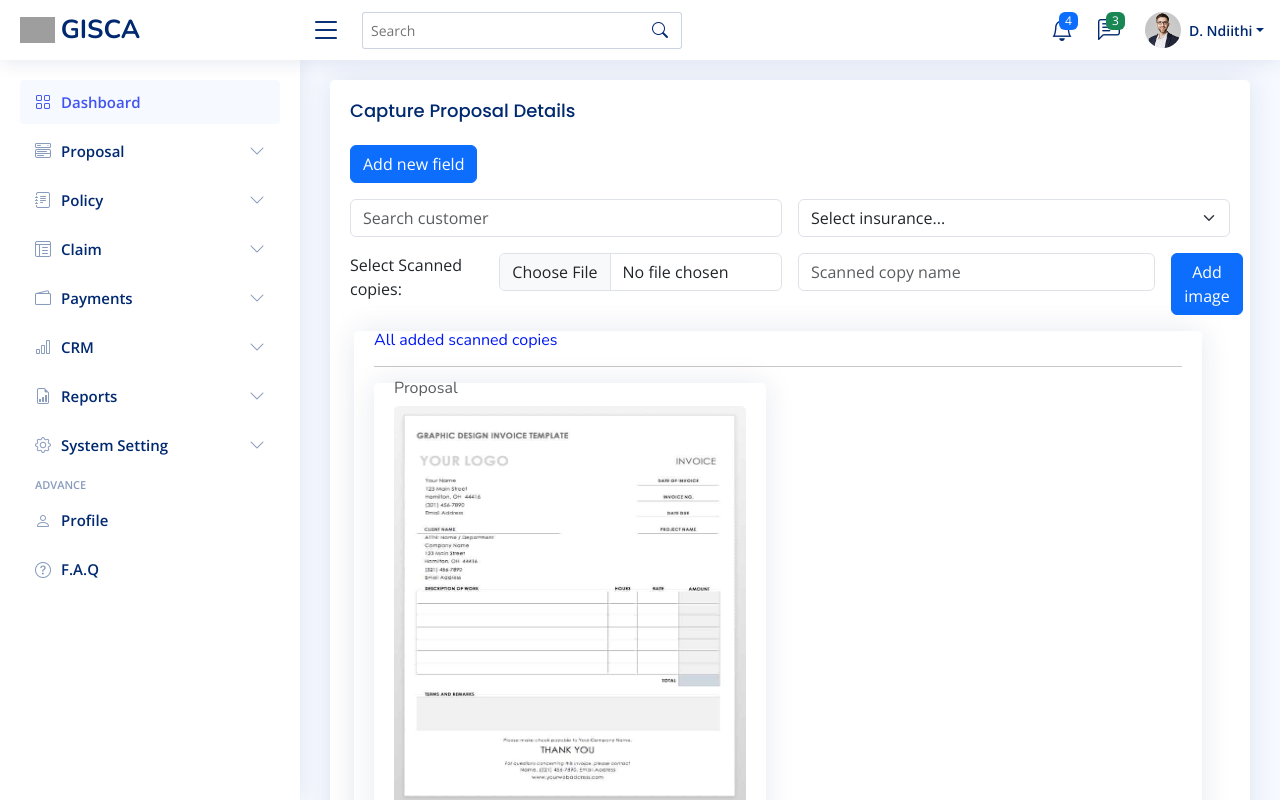
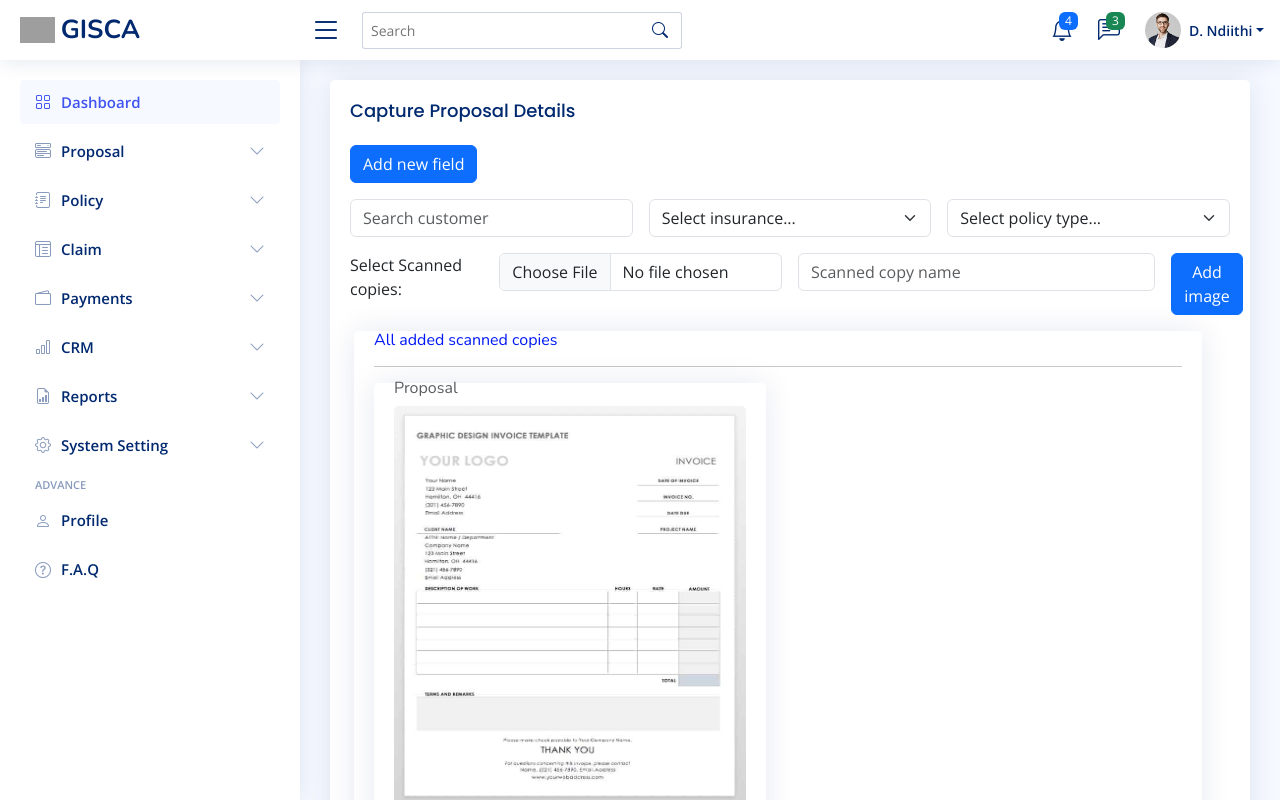
Before and after one commit to General-Insurance-Soft/tchalla, a Next.js app: page /page/proposal/capture in a window 1280 px wide. Shown: the top 800 px of the page. Built offline with nearby package versions, Linux system fonts and the light colour scheme; grey boxes are pictures that could not be loaded.

Commit message:
add policy type field

```diff
--- a/app/page/proposal/capture/page.js
+++ b/app/page/proposal/capture/page.js
@@ -11,17 +11,27 @@ export default function Page() {
                     data-bs-target="#paneId">Add new field</button>
 
                 <form className="row g-3">
-                    <div className="col-md-6">
+                    <div className="col-md-4">
                         <input type="text" className="form-control" placeholder="Search customer" />
                     </div>
 
-                    <div className="col-md-6">
+                    <div className="col-md-4">
                         <select id="inputState" className="form-select">
                             <option defaultValue>Select insurance...</option>
                             <option>Britam</option>
                             <option>Old mutual</option>
                             <option>Jubilee</option>
                             <option>CIC</option>
+                        </select>
+                    </div>
+
+                    <div className="col-md-4">
+                        <select id="inputState" className="form-select">
+                            <option defaultValue>Select policy type...</option>
+                            <option>Fire/Bulgary</option>
+                            <option>Health</option>
+                            <option>Car</option>
+                            <option>Life insurance</option>
                         </select>
                     </div>
 
```
Also changed, not shown: app/page/proposal/manage/page.js (+11 -2 lines).
